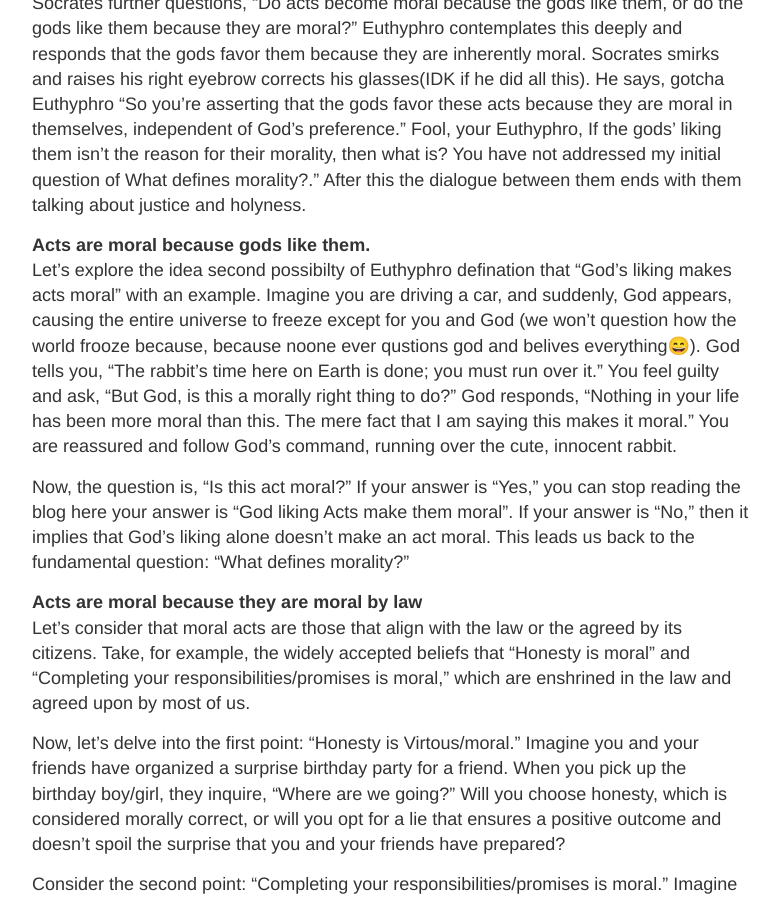
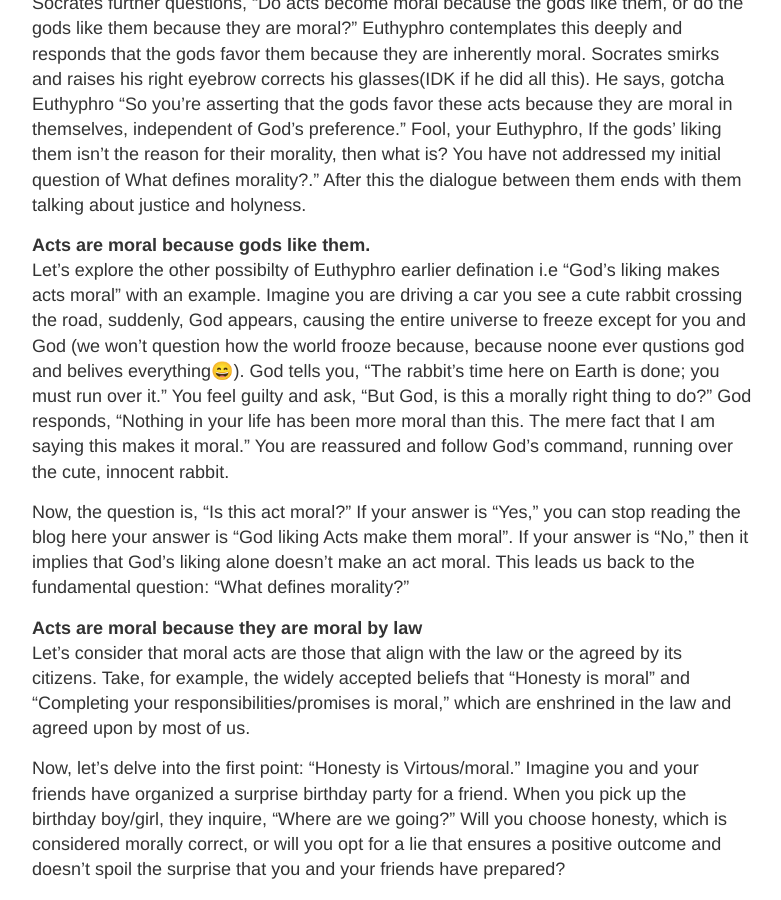
Before and after one commit to varunkumarnr/blogs, a Jekyll site: the page built from _publications/2023-10-08-How-Are-Moral-Things-Moral.markdown, in a window 1280 px wide and 900 px high, scrolled down 898 px. Shown: the whole window, without its empty margins (248-1029 px from the left). Built offline with Jekyll 4.4.1, drawn with Linux system fonts in a browser that asks for light colours; comment, search, counter and statistics services are not loaded.

Commit message:
grammer correction

```diff
--- a/_publications/2023-10-08-How-Are-Moral-Things-Moral.markdown
+++ b/_publications/2023-10-08-How-Are-Moral-Things-Moral.markdown
@@ -22,7 +22,7 @@ Socrates approaches Euthyphro and asks if he is certain he is doing the right th
 Socrates further questions, "Do acts become moral because the gods like them, or do the gods like them because they are moral?" Euthyphro contemplates this deeply and responds that the gods favor them because they are inherently moral. Socrates smirks and raises his right eyebrow corrects his glasses(IDK if he did all this). He says, gotcha Euthyphro "So you're asserting that the gods favor these acts because they are moral in themselves, independent of God's preference." Fool, your Euthyphro, If the gods' liking them isn't the reason for their morality, then what is? You have not addressed my initial question of What defines morality?." After this the dialogue between them ends with them talking about justice and holyness.
 
 **Acts are moral because gods like them.**<br>
-Let's explore the idea second possibilty of Euthyphro defination that "God's liking makes acts moral" with an example. Imagine you are driving a car, and suddenly, God appears, causing the entire universe to freeze except for you and God (we won't question how the world frooze because, because noone ever qustions god and belives everything😄). God tells you, "The rabbit's time here on Earth is done; you must run over it." You feel guilty and ask, "But God, is this a morally right thing to do?" God responds, "Nothing in your life has been more moral than this. The mere fact that I am saying this makes it moral." You are reassured and follow God's command, running over the cute, innocent rabbit.
+Let's explore the other possibilty of Euthyphro earlier defination i.e "God's liking makes acts moral" with an example. Imagine you are driving a car you see a cute rabbit crossing the road, suddenly, God appears, causing the entire universe to freeze except for you and God (we won't question how the world frooze because, because noone ever qustions god and belives everything😄). God tells you, "The rabbit's time here on Earth is done; you must run over it." You feel guilty and ask, "But God, is this a morally right thing to do?" God responds, "Nothing in your life has been more moral than this. The mere fact that I am saying this makes it moral." You are reassured and follow God's command, running over the cute, innocent rabbit.
 
 Now, the question is, "Is this act moral?" If your answer is "Yes," you can stop reading the blog here your answer is "God liking Acts make them moral". If your answer is "No," then it implies that God's liking alone doesn't make an act moral. This leads us back to the fundamental question: "What defines morality?"
 
```
